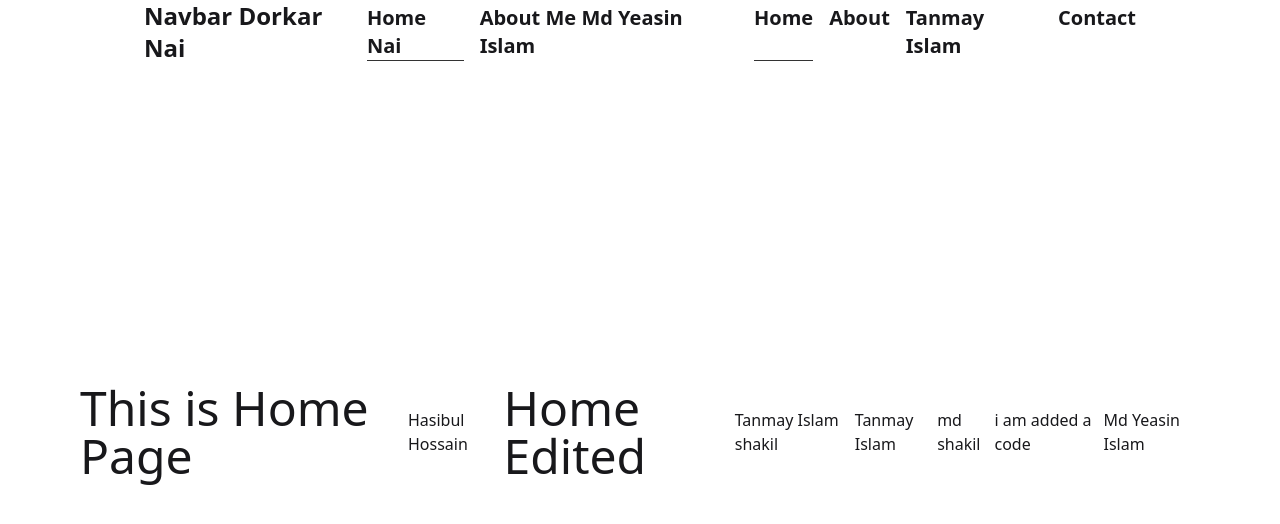
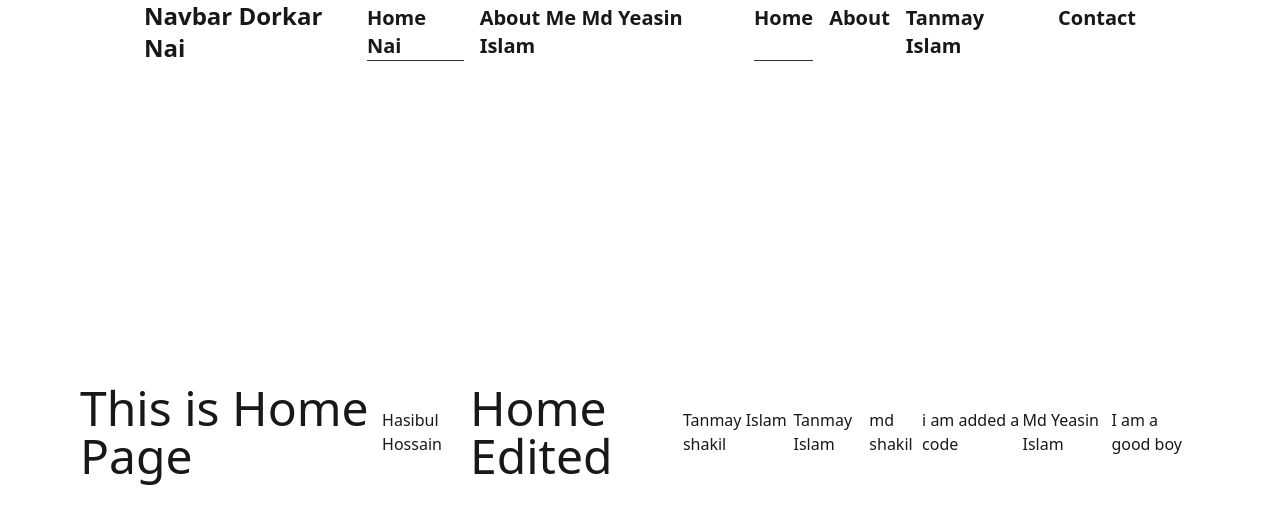
Before and after one commit to shakilsarkar12/group-project, a React (Vite) app: page / in a window 1280 px wide. Shown: the top 524 px of the page. Built offline with nearby package versions, Linux system fonts and the light colour scheme.

Commit message:
added a text on home

```diff
--- a/src/Components/Home/Home.jsx
+++ b/src/Components/Home/Home.jsx
@@ -21,6 +21,7 @@ const Home = () => {
             <h2>i am added a code</h2>
 
             <h1>Md Yeasin Islam</h1>
+            <h3>I am a good boy</h3>
 
 
         </div>
```
